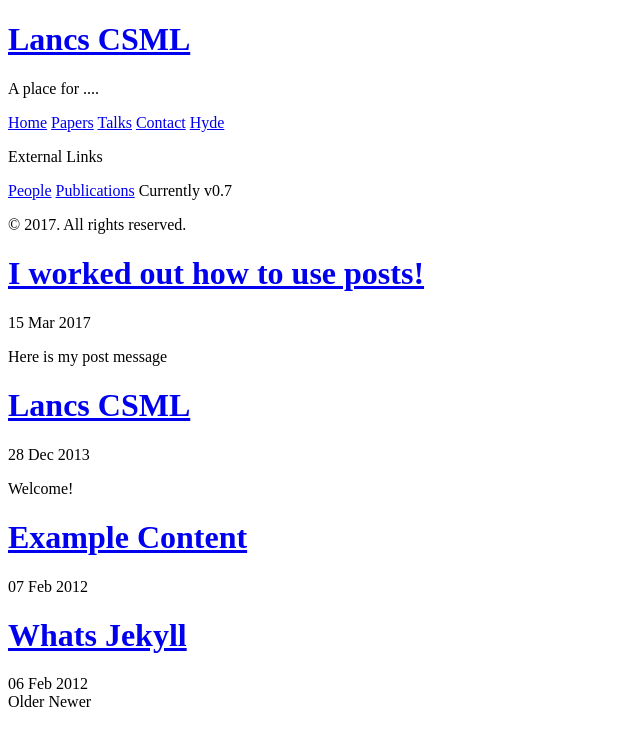
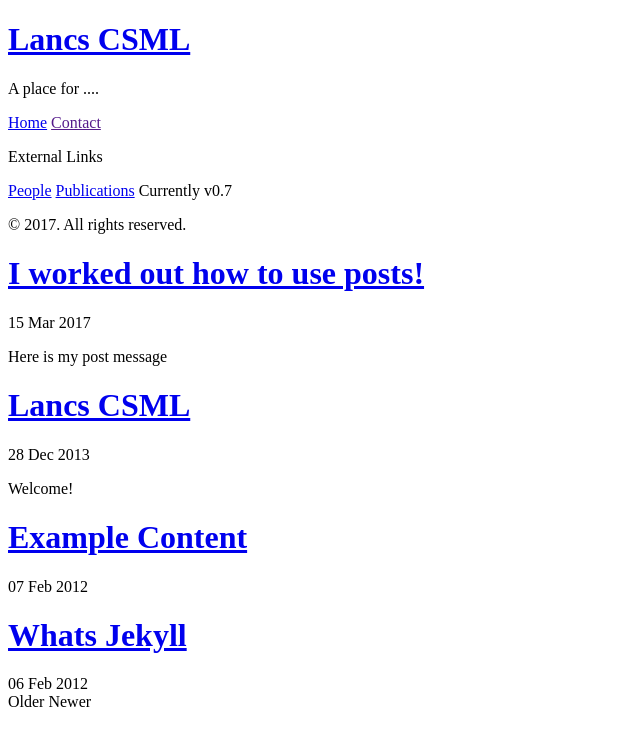
Before and after one commit to LU-CSML/LU-CSML, a Jekyll site: the page built from index.html, in a window 1280 px wide. Shown: the top 746 px of the page, without its empty margins (0-640 px from the left). Built offline with Jekyll 4.4.1, drawn with Linux system fonts in a browser that asks for light colours; the list of posts is cut into pages by our own code.

Commit message:
Changing Nav bar

```diff
--- a/_includes/sidebar.html
+++ b/_includes/sidebar.html
@@ -16,7 +16,7 @@
         The code below dynamically generates a sidebar nav of pages with
         `layout: page` in the front-matter. See readme for usage.
       {% endcomment %}
-
+      <!---
       {% assign pages_list = site.pages %}
       {% for node in pages_list %}
         {% if node.title != null %}
@@ -25,6 +25,9 @@
           {% endif %}
         {% endif %}
       {% endfor %}
+	    --->
+
+      <a class="sidebar-nav-item" href="{{contanct.url}}">Contact</a>
 
       <p class="lead">External Links</p>
       <a class="sidebar-nav-item" href="http://www.lancaster.ac.uk/maths/research/statistics/">People</a>
```
